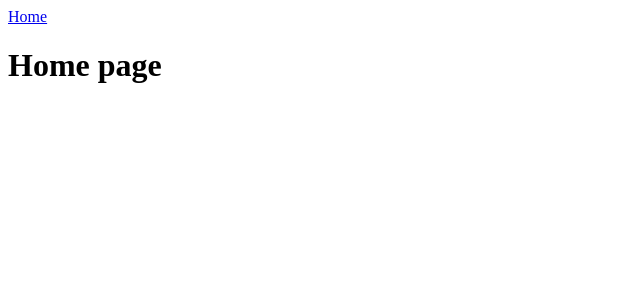
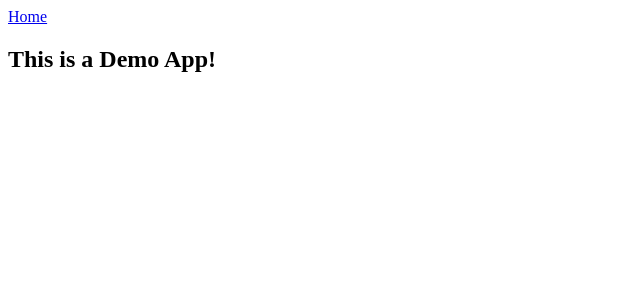
Before and after one commit to emptymusings/Miscellaneous, a React app in the folder react-playground/demo-app/: page / in a window 1280 px wide. Shown: the top 300 px of the page, without its empty margins (0-640 px from the left). Built offline with nearby package versions, Linux system fonts and the light colour scheme.

Commit message:
Iterating

```diff
--- a/react-playground/demo-app/src/App.tsx
+++ b/react-playground/demo-app/src/App.tsx
@@ -5,6 +5,7 @@ import {
   Routes,
   NavLink
 } from "react-router-dom";
+import Home from "./home/Home";
 
 export default function App() {
   return (
@@ -16,7 +17,7 @@ export default function App() {
           </NavLink>
         </nav>
         <Routes>
-          <Route path="" element={<HomePage />} />
+          <Route path="" element={<Home />} />
           <Route path="/*" element={<NotFoundPage />} />
         </Routes>
       </BrowserRouter>
@@ -24,5 +25,4 @@ export default function App() {
   );
 }
 
-const HomePage = () => <h1>Home page</h1>;
 const NotFoundPage = () => <h1>404</h1>;
```
Also changed, not shown: 2 other files (tests, documents, lock files or other folders).
